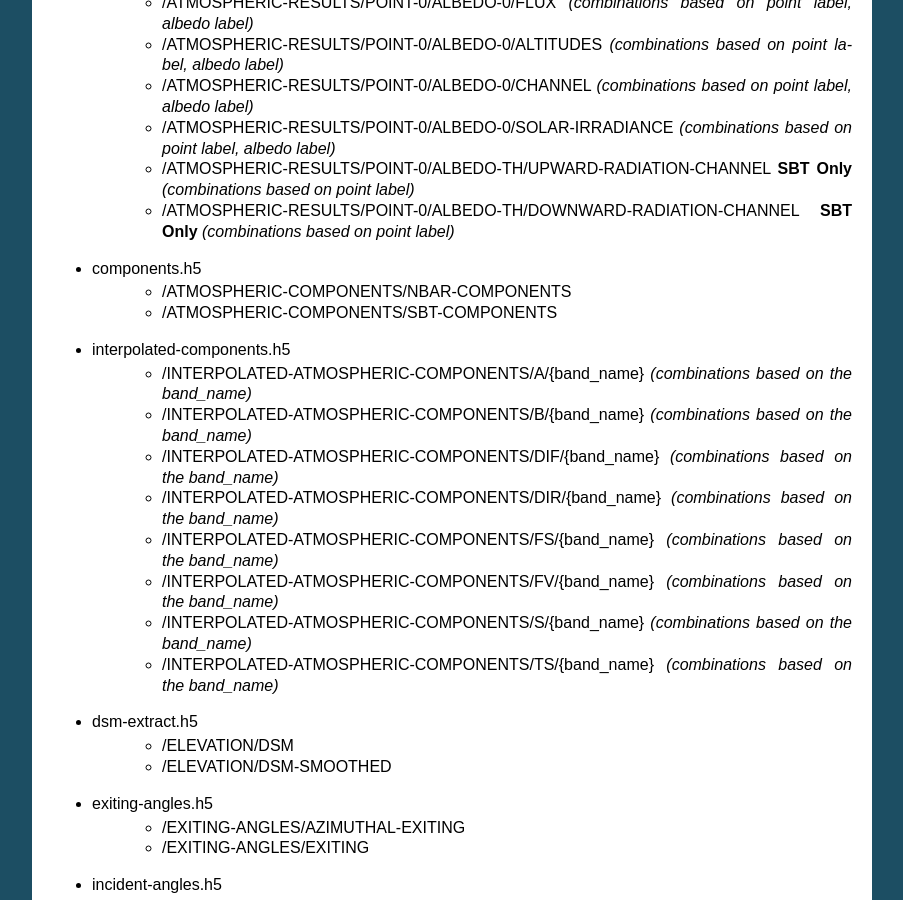
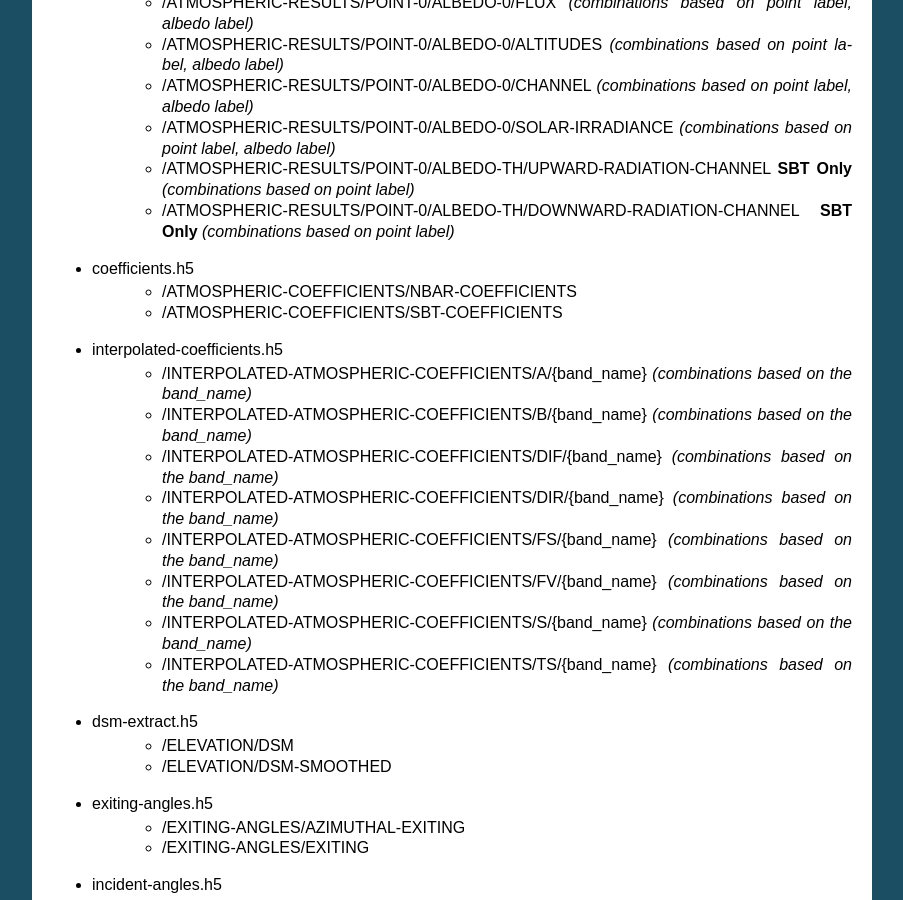
Before and after one commit to GeoscienceAustralia/wagl, a Sphinx documentation site: the page built from docs/source/hdf5.rst, in a window 1280 px wide and 900 px high, scrolled down 2346 px. Shown: the whole window, without its empty margins (198-1101 px from the left). Built offline with Sphinx 7.4.7, drawn with Linux system fonts in a browser that asks for light colours; pages that are not in the unit, such as notebooks, are missing from menus.

Commit message:
Converted back to use the term coefficient instead of component for the atmospheric results. This conforms with other libraries that do similar processing to wagl. The DOI: 10.1109/JSTARS.2010.2042281 does refer to them both as components and as coefficients.

```diff
--- a/docs/source/hdf5.rst
+++ b/docs/source/hdf5.rst
@@ -70,18 +70,18 @@ Dataset names for each output are as follows:
     * /ATMOSPHERIC-RESULTS/POINT-0/ALBEDO-0/SOLAR-IRRADIANCE *(combinations based on point label, albedo label)*
     * /ATMOSPHERIC-RESULTS/POINT-0/ALBEDO-TH/UPWARD-RADIATION-CHANNEL **SBT Only** *(combinations based on point label)*
     * /ATMOSPHERIC-RESULTS/POINT-0/ALBEDO-TH/DOWNWARD-RADIATION-CHANNEL **SBT Only** *(combinations based on point label)*
-* components.h5
-    * /ATMOSPHERIC-COMPONENTS/NBAR-COMPONENTS
-    * /ATMOSPHERIC-COMPONENTS/SBT-COMPONENTS
-* interpolated-components.h5
-    * /INTERPOLATED-ATMOSPHERIC-COMPONENTS/A/{band_name} *(combinations based on the band_name)*
-    * /INTERPOLATED-ATMOSPHERIC-COMPONENTS/B/{band_name} *(combinations based on the band_name)*
-    * /INTERPOLATED-ATMOSPHERIC-COMPONENTS/DIF/{band_name} *(combinations based on the band_name)*
-    * /INTERPOLATED-ATMOSPHERIC-COMPONENTS/DIR/{band_name} *(combinations based on the band_name)*
-    * /INTERPOLATED-ATMOSPHERIC-COMPONENTS/FS/{band_name} *(combinations based on the band_name)*
-    * /INTERPOLATED-ATMOSPHERIC-COMPONENTS/FV/{band_name} *(combinations based on the band_name)*
-    * /INTERPOLATED-ATMOSPHERIC-COMPONENTS/S/{band_name} *(combinations based on the band_name)*
-    * /INTERPOLATED-ATMOSPHERIC-COMPONENTS/TS/{band_name} *(combinations based on the band_name)*
+* coefficients.h5
+    * /ATMOSPHERIC-COEFFICIENTS/NBAR-COEFFICIENTS
+    * /ATMOSPHERIC-COEFFICIENTS/SBT-COEFFICIENTS
+* interpolated-coefficients.h5
+    * /INTERPOLATED-ATMOSPHERIC-COEFFICIENTS/A/{band_name} *(combinations based on the band_name)*
+    * /INTERPOLATED-ATMOSPHERIC-COEFFICIENTS/B/{band_name} *(combinations based on the band_name)*
+    * /INTERPOLATED-ATMOSPHERIC-COEFFICIENTS/DIF/{band_name} *(combinations based on the band_name)*
+    * /INTERPOLATED-ATMOSPHERIC-COEFFICIENTS/DIR/{band_name} *(combinations based on the band_name)*
+    * /INTERPOLATED-ATMOSPHERIC-COEFFICIENTS/FS/{band_name} *(combinations based on the band_name)*
+    * /INTERPOLATED-ATMOSPHERIC-COEFFICIENTS/FV/{band_name} *(combinations based on the band_name)*
+    * /INTERPOLATED-ATMOSPHERIC-COEFFICIENTS/S/{band_name} *(combinations based on the band_name)*
+    * /INTERPOLATED-ATMOSPHERIC-COEFFICIENTS/TS/{band_name} *(combinations based on the band_name)*
 * dsm-extract.h5
     * /ELEVATION/DSM
     * /ELEVATION/DSM-SMOOTHED
--- a/docs/source/overview.rst
+++ b/docs/source/overview.rst
@@ -15,11 +15,11 @@ For thermal channels, the imagery is currently only standardised to:
 
 However, emissivity and Land Surface Temperature will soon become available.
 
-The aim of wagl is to allow anyone to be able to process satellite imagery to a standardised form allowing for comparative analysis across space and time, with minimal effort. The api allows for users who want finer grained control for testing individual components, as well the entire workflow.
+The aim of wagl is to allow anyone to be able to process satellite imagery to a standardised form allowing for comparative analysis across space and time, with minimal effort. The api allows for users who want finer grained control for testing individual tasks, as well as the entire workflow.
 
 The luigi task manager for the *wagl.multifile_workflow* allows the user to escape having to re-run the entire workflow from scratch each time. This allows a user to delete results for the task they're executing, then re-execute without having to re-calculate all the prior dependencies. This is extremely useful for testing and validation, and allows for rapid development.
 
-The *wagl.singlefile_workflow*, allows for mainstream mass production whilst not overloading the filesystem with hundreds/thousands of files being produced **per scene**. It also serves for direct archiving of results, easier file distribution/sharing with coleagues and users, as well as a simplified structure for testing and evaluation between versions and/or archives of wagl outputs.
+The *wagl.singlefile_workflow*, allows for mainstream mass production whilst not overloading the filesystem with hundreds/thousands of files being produced **per level-1 dataset**. It also serves for direct archiving of results, easier file distribution/sharing with coleagues and users, as well as a simplified structure for testing and evaluation between versions and/or archives of wagl outputs.
 
 The api provides command line access for executing any/all tasks of the *wagl.multifile_workflow*, as well as a bunch of tools useful for inspecting/converting/testing/comparing the file outputs created by wagl. And as usual for a Python package, all wagl modules and functions can be called interactively from within Python, allowing users to compute, test and develop using the standard Python interpretor. However, the command line access is recommended and allows the user to not worry about filenames and file I/O. In fact the primary requirement for wagl was to have command line access.
 
```
Also changed, not shown: docs/source/atmospherics.rst (+8 -8 lines), 7 other files.
